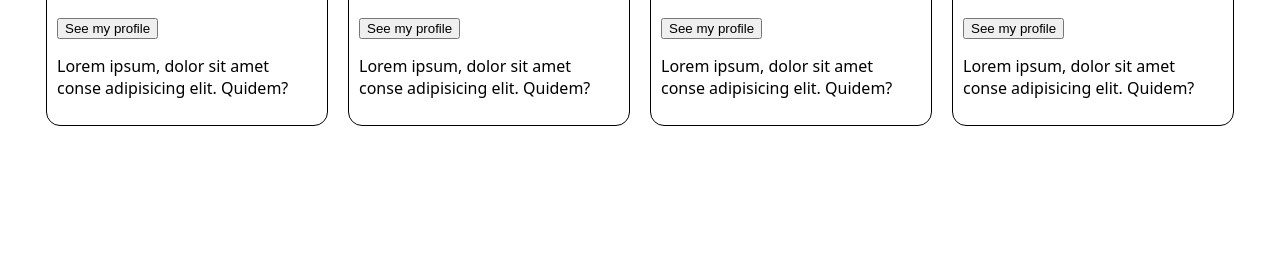
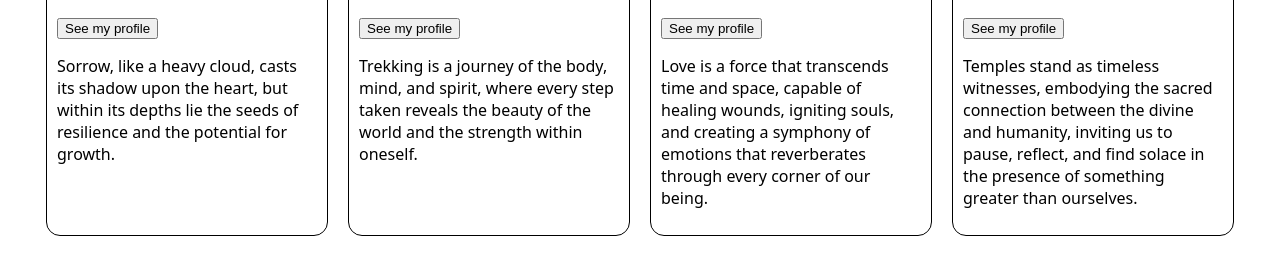
Before and after one commit to chuaindia/Magic_with_CSS_only, a plain HTML site: page index.html in a window 1280 px wide. Shown: the part 796-1050 px from the top of the page. Before the commit the page ends 940 px from the top, so only its background shows below. Drawn offline with Linux system fonts and the light colour scheme.

Commit message:
Update html in main

```diff
--- a/index.html
+++ b/index.html
@@ -47,25 +47,25 @@
             <img src="https://source.unsplash.com/1600x1000/?sorrow" alt="" class="card-img">
             <h3>Sorrow</h3>
             <button onclick="redirectToLinkedIn()">See my profile</button>
-            <p>Lorem ipsum, dolor sit amet conse adipisicing elit. Quidem?</p>
+            <p>Sorrow, like a heavy cloud, casts its shadow upon the heart, but within its depths lie the seeds of resilience and the potential for growth.</p>
         </div>
         <div class="card">
             <img src="https://source.unsplash.com/1600x1000/?trekking" alt="" class="card-img">
             <h3>Trekking</h3>
             <button onclick="redirectToLinkedIn()">See my profile</button>
-            <p>Lorem ipsum, dolor sit amet conse adipisicing elit. Quidem?</p>
+            <p>Trekking is a journey of the body, mind, and spirit, where every step taken reveals the beauty of the world and the strength within oneself.</p>
         </div>
         <div class="card">
             <img src="https://source.unsplash.com/1600x1000/?love" alt="" class="card-img">
             <h3>Love</h3>
             <button onclick="redirectToLinkedIn()">See my profile</button>
-            <p>Lorem ipsum, dolor sit amet conse adipisicing elit. Quidem?</p>
+            <p>Love is a force that transcends time and space, capable of healing wounds, igniting souls, and creating a symphony of emotions that reverberates through every corner of our being.</p>
         </div>
         <div class="card">
             <img src="https://source.unsplash.com/1600x1000/?temple" alt="" class="card-img">
             <h3>Temple</h3>
             <button onclick="redirectToLinkedIn()">See my profile</button>
-            <p>Lorem ipsum, dolor sit amet conse adipisicing elit. Quidem?</p>
+            <p>Temples stand as timeless witnesses, embodying the sacred connection between the divine and humanity, inviting us to pause, reflect, and find solace in the presence of something greater than ourselves.</p>
         </div>
 
     </div>
```
